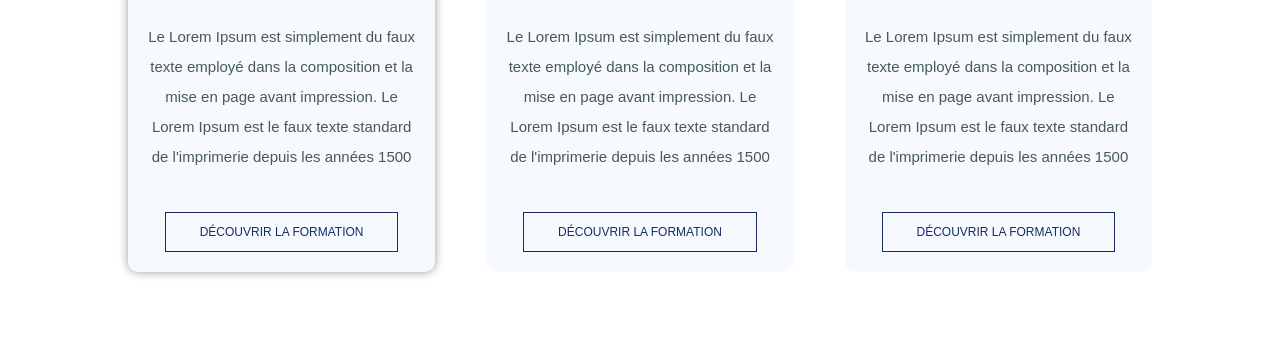
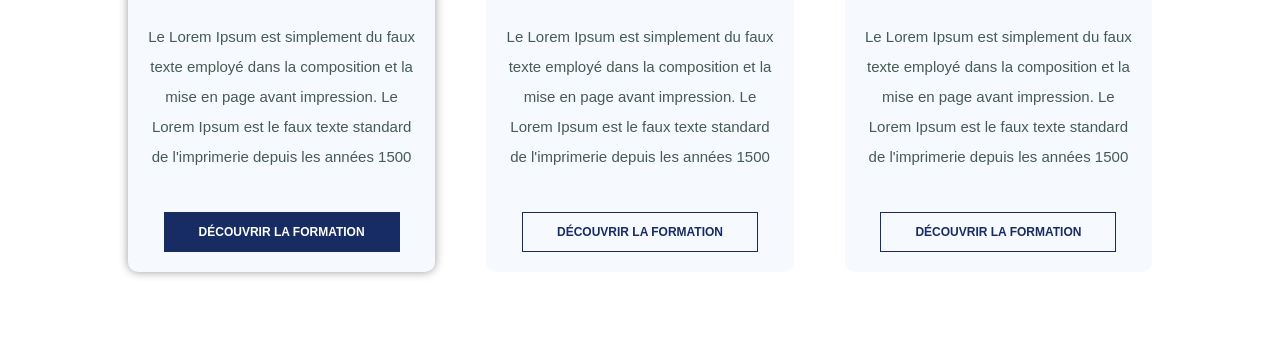
Before and after one commit to Junior98-dev/skildev, a plain HTML site: page index.html in a window 1280 px wide. In both pictures the pointer is over the link 281 px from the left and 1398 px from the top of the page. Shown: the part 1166-1519 px from the top of the page. Drawn offline with Linux system fonts and the light colour scheme.

Commit message:
stylisation du btn-formation

```diff
--- a/css/style.css
+++ b/css/style.css
@@ -186,5 +186,12 @@ p {
     position: relative;
     cursor: pointer;
     margin: 10px 0 20px 0;
+    font-weight: 600;
+}
 
+.btn-formation:hover{
+    border: 1px solid #182c64;
+    background-color: #182c64;
+    color: #ffffff;
+    transition: 0.5s;
 }
```
